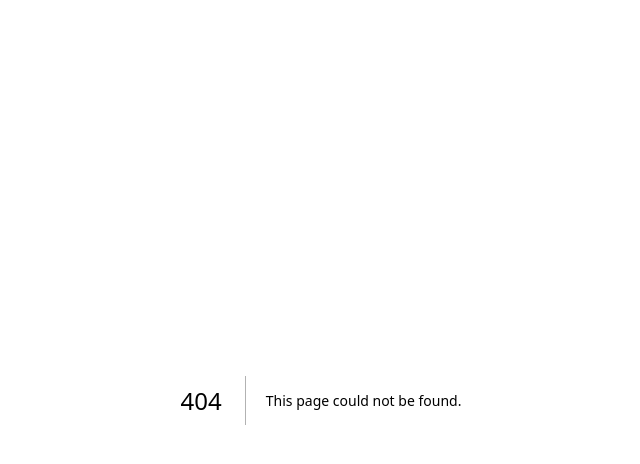
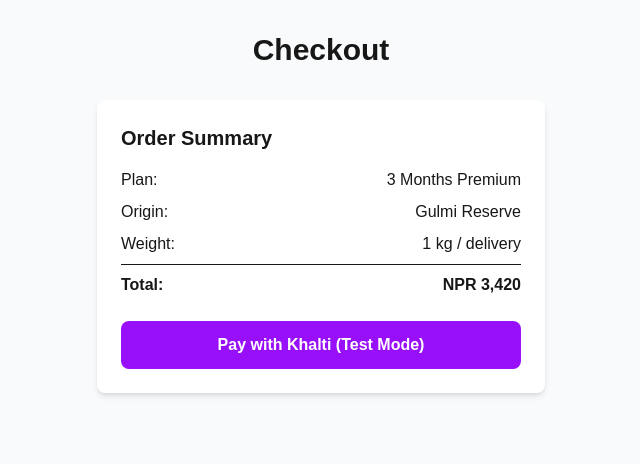
Before and after one commit to CapstoneDesign-Fall2026-UlsanCollege/team_2_capstone_design, a Next.js app in the folder frontend/: page /checkout in a window 1280 px wide. Before the commit this address had no page. Shown: the top 464 px of the page, without its empty margins (319-959 px from the left). Built offline with nearby package versions, Linux system fonts and the light colour scheme.

Commit message:
adding stretch goals

```diff
--- /dev/null
+++ b/frontend/src/app/checkout/page.tsx
@@ -0,0 +1,60 @@
+"use client";
+
+import { useState } from "react";
+import Link from "next/link";
+
+export default function CheckoutPage() {
+  const [paymentStatus, setPaymentStatus] = useState<"idle" | "processing" | "success" | "error">("idle");
+
+  const handleFakePayment = () => {
+    setPaymentStatus("processing");
+    // Simulate network request
+    setTimeout(() => {
+      // Fake successful Khalti payment for midterm slice
+      setPaymentStatus("success");
+    }, 1500);
+  };
+
+  return (
+    <div className="min-h-screen p-8 bg-gray-50 flex flex-col items-center">
+      <h1 className="text-3xl font-bold mb-8">Checkout</h1>
+
+      <div className="bg-white p-6 rounded-lg shadow-md w-full max-w-md">
+        <h2 className="text-xl font-semibold mb-4">Order Summary</h2>
+        <div className="space-y-2 mb-6">
+          <p className="flex justify-between"><span>Plan:</span> <span>3 Months Premium</span></p>
+          <p className="flex justify-between"><span>Origin:</span> <span>Gulmi Reserve</span></p>
+          <p className="flex justify-between"><span>Weight:</span> <span>1 kg / delivery</span></p>
+          <hr className="my-2" />
+          <p className="flex justify-between font-bold"><span>Total:</span> <span>NPR 3,420</span></p>
+        </div>
+
+        {paymentStatus === "idle" && (
+          <button
+            onClick={handleFakePayment}
+            className="w-full bg-purple-600 text-white py-3 rounded-lg font-bold hover:bg-purple-700 transition"
+          >
+            Pay with Khalti (Test Mode)
+          </button>
+        )}
+
+        {paymentStatus === "processing" && (
+          <div className="text-center text-gray-600 font-medium py-3">
+            Processing payment...
+          </div>
+        )}
+
+        {paymentStatus === "success" && (
+          <div className="text-center">
+            <div className="bg-green-100 text-green-700 p-4 rounded-lg mb-4 font-bold">
+              Payment Successful! (Fake Test)
+            </div>
+            <Link href="/" className="text-purple-600 underline">
+              Return Home
+            </Link>
+          </div>
+        )}
+      </div>
+    </div>
+  );
+}
```
Also changed, not shown: 2 other files (tests, documents, lock files or other folders).
